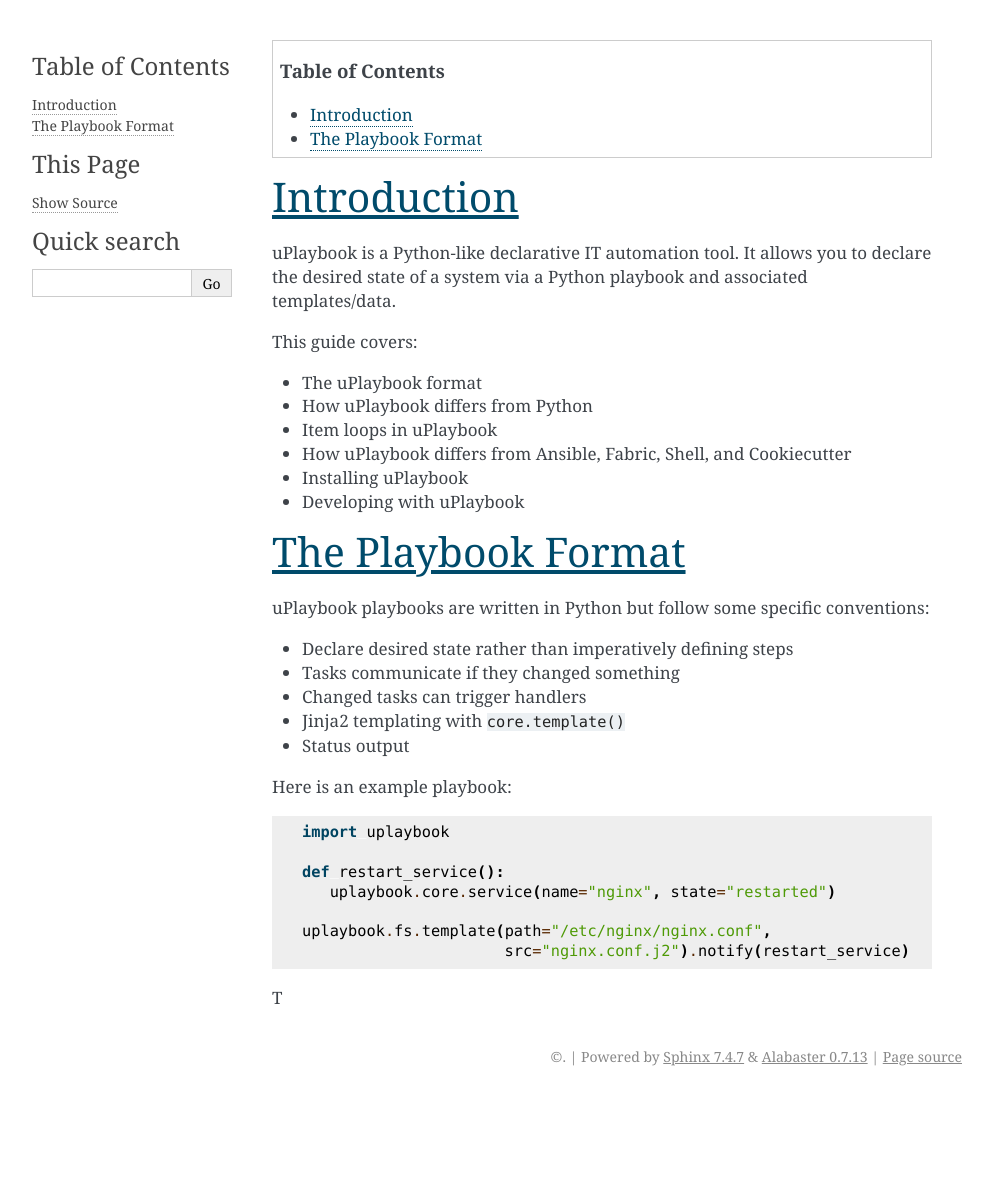
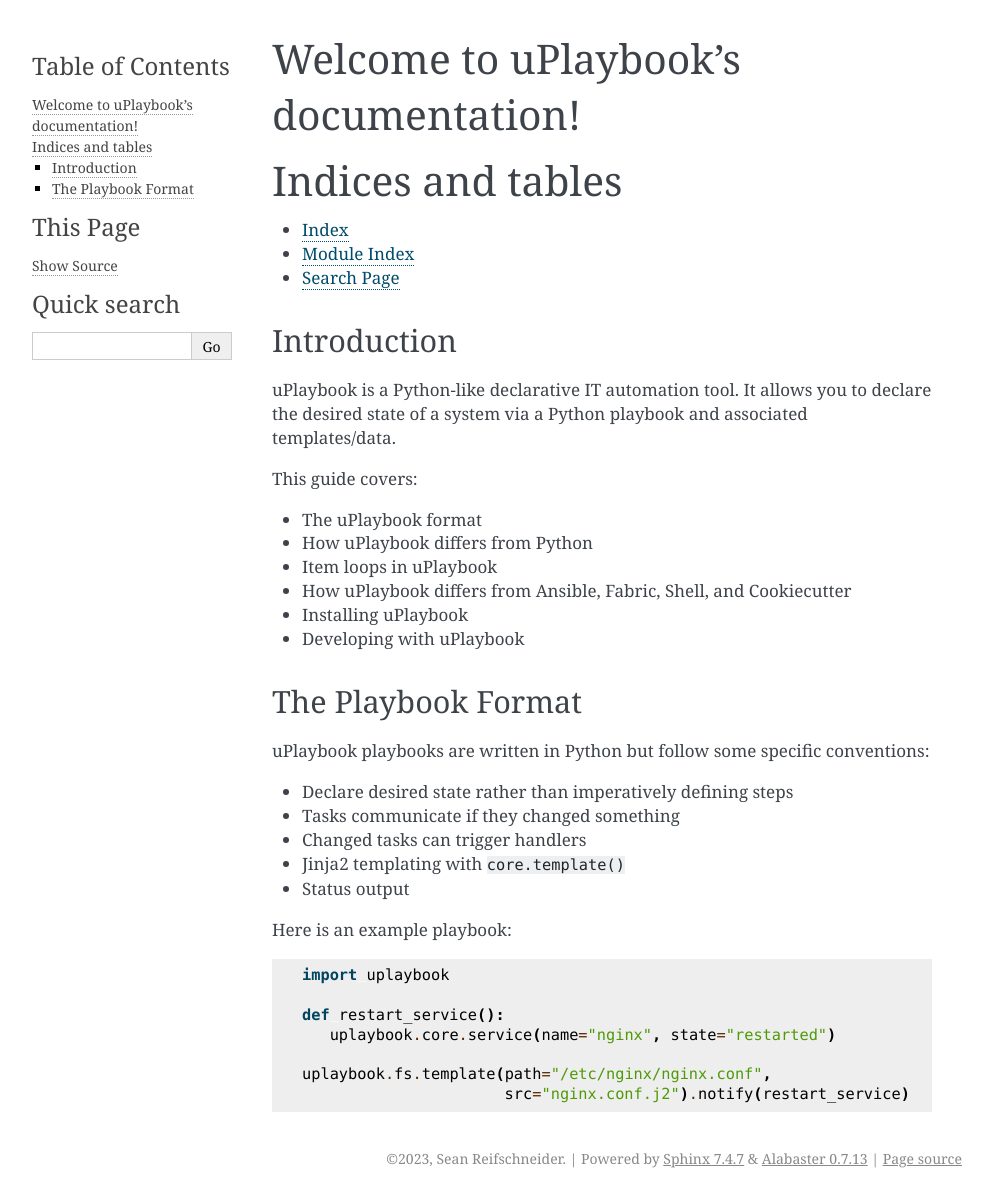
Before and after one commit to linsomniac/uplaybook, a Sphinx documentation site: the page built from docs/source/index.rst, in a window 1280 px wide. Shown: the whole page, without its empty margins (148-1141 px from the left). Built offline with Sphinx 7.4.7, drawn with Linux system fonts in a browser that asks for light colours; before the commit the page ends 1096 px from its top, so only the background shows below that.

Commit message:
Another try at the docs

```diff
--- a/docs/source/conf.py
+++ b/docs/source/conf.py
@@ -1,4 +1,7 @@
-html_theme = "alabaster"  # or another theme of your choice
+project = "uPlaybook"
+copyright = "2023, Sean Reifschneider"
+author = "Sean Reifschneider"
+
 extensions = [
     "m2r2",
     # "myst_parser",
@@ -9,6 +12,11 @@ source_suffix = {
     ".md": "markdown",
 }
 
+templates_path = ["_templates"]
+html_theme = "alabaster"  # or another theme of your choice
+html_static_path = ["_static"]
+exclude_patterns = []
+
 
 def skip(app, what, name, obj, would_skip, options):
     if "#taskdoc" not in obj.__doc__:
--- a/docs/source/index.rst
+++ b/docs/source/index.rst
@@ -1,10 +1,24 @@
+.. uPlaybook documentation master file, created by
+   sphinx-quickstart on Thu Oct 26 08:21:23 2023.
+   You can adapt this file completely to your liking, but it should at least
+   contain the root `toctree` directive.
+
+Welcome to uPlaybook's documentation!
+=====================================
+
 .. toctree::
    :maxdepth: 2
+   :caption: Contents:
 
    fs
 
-.. contents:: Table of Contents
-   :depth: 3
+
+Indices and tables
+==================
+
+* :ref:`genindex`
+* :ref:`modindex`
+* :ref:`search`
 
 ============
 Introduction
@@ -44,5 +58,3 @@ Here is an example playbook:
 
    uplaybook.fs.template(path="/etc/nginx/nginx.conf",
                          src="nginx.conf.j2").notify(restart_service)
-
-T
```
Also changed, not shown: 1 other file.
